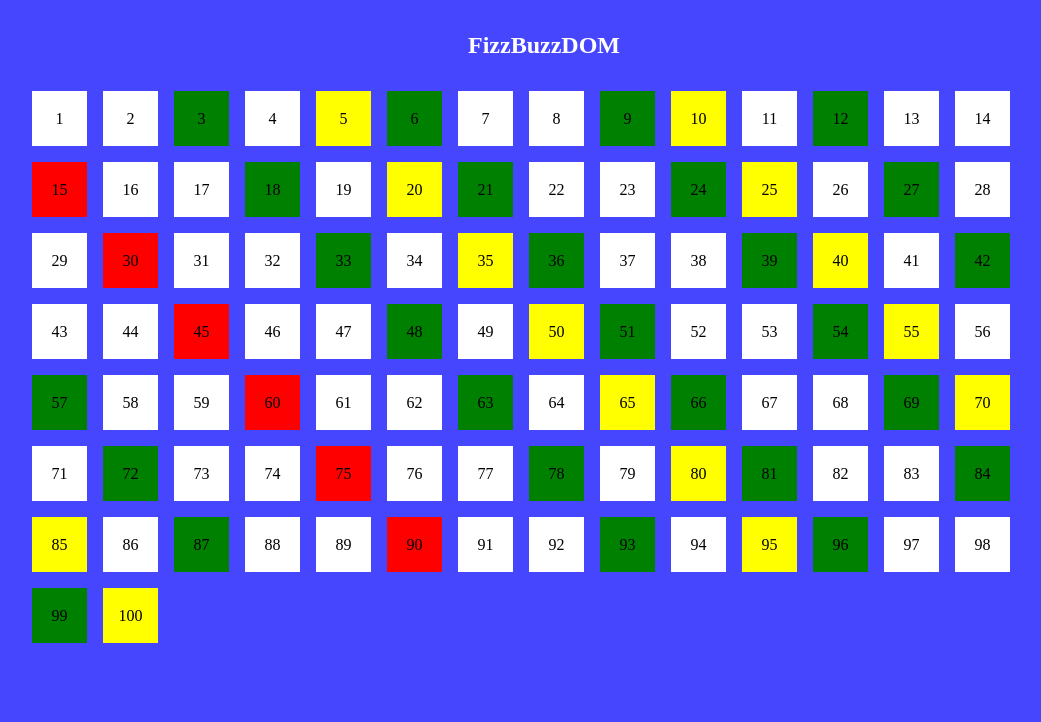
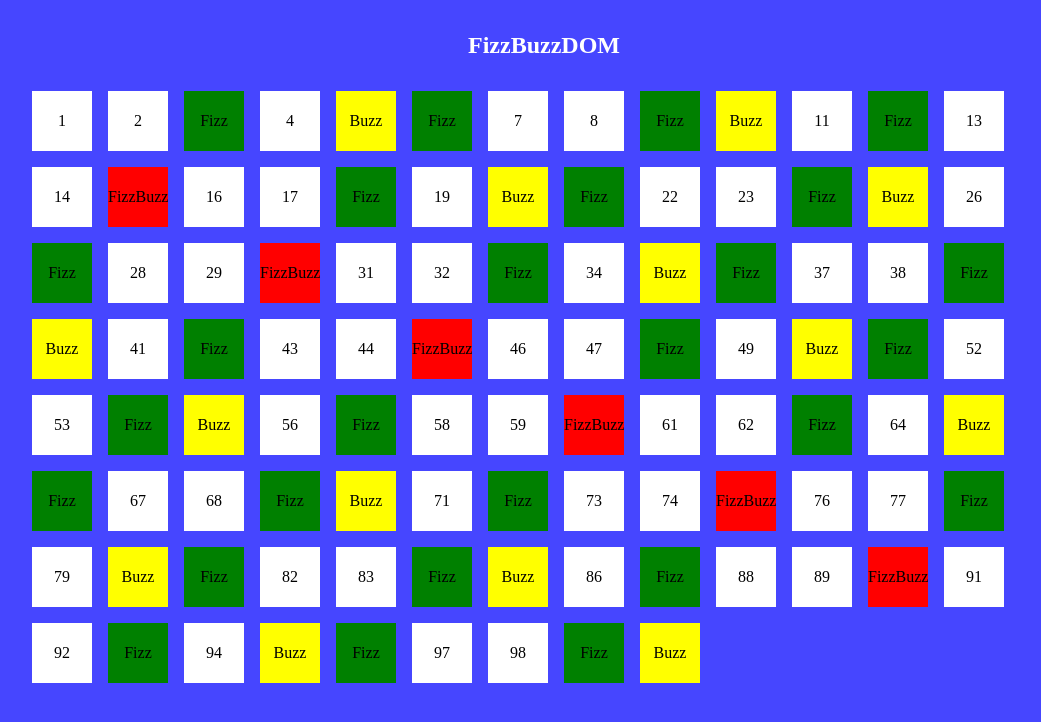
Before and after one commit to riccardococciolo/js-fizzbuzz, a plain HTML site: page index.html in a window 1280 px wide. Shown: the whole page, without its empty margins (96-1137 px from the left). Drawn offline with Linux system fonts and the light colour scheme.

Commit message:
update: logic

```diff
--- a/css/style.css
+++ b/css/style.css
@@ -28,10 +28,10 @@ body {
 }
 
 .square {
-    height: 55px;
-    width: 55px;
+    height: 60px;
+    width: 60px;
     text-align: center;
-    line-height: 55px;
+    line-height: 60px;
 }
 
 .red {
--- a/js/script.js
+++ b/js/script.js
@@ -20,7 +20,18 @@ for (let i = 1; i <= 100; i++) {
         color = "white";
     }
 
-    gridString += `<div class="square ${name} ${color}">${i}</div>`;
+    let result;
+    if (name === "FizzBuzz") {
+        result = name;
+    } else if (name === "Fizz") {
+        result = name;
+    } else if (name === "Buzz") {
+        result = name;
+    } else {
+        result = i;
+    }
+
+    gridString += `<div class="square ${color}">${result}</div>`;
     console.log(`iterazione ${i}`, gridString);
 }
 
```
